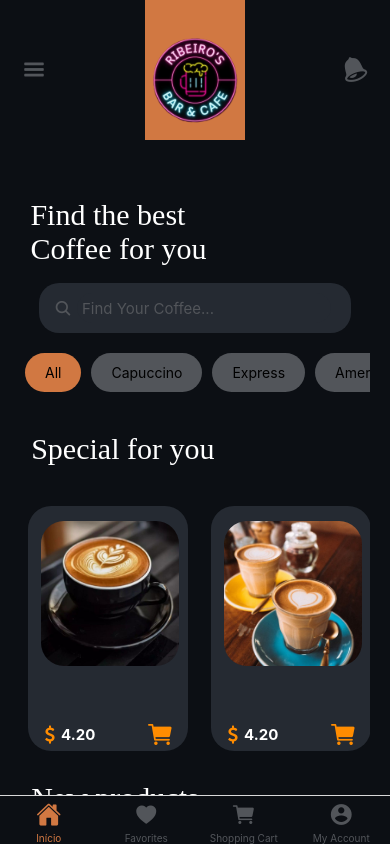
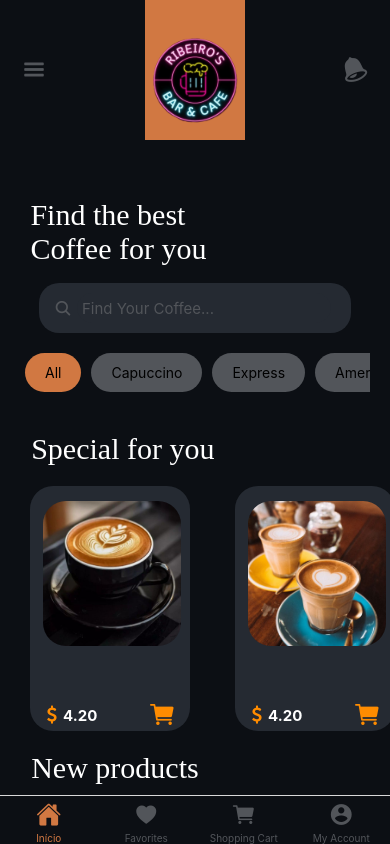
Before and after one commit to Is4ias/brasil-nature-cafe, a React Native app in the folder brasil-nature-cafe/: screen /Home in a window 390 px wide. Built offline with nearby package versions, Linux system fonts and the light colour scheme; no server answers.

Commit message:
style: alteracoes no front

```diff
--- a/brasil-nature-cafe/Router.js
+++ b/brasil-nature-cafe/Router.js
@@ -114,17 +114,13 @@ const Routes = () => {
            component={Detail}
            options={{ headerShown: false}}
          />
-        <Stack.Screen
-          name="capuccino"
-          component={CapuccinoScreen}
-          options={({ navigation }) => backToHomeHeader(navigation)}
-          />
+        <Stack.Screen name="capuccino" component={CapuccinoScreen} options={{ headerShown: false}}/>
         <Stack.Screen name="express" component={ExpressScreen} options={{ headerShown: false}} />
         <Stack.Screen name="american" component={AmericanScreen} options={{ headerShown: false }}/>
         <Stack.Screen name="traditional" component={TraditionalScreen} options={{ headerShown: false}} />
         <Stack.Screen name="no sugar" component={NoSugarScreen} options={{ headerShown: false }}/>
 
-         {/* <Stack.Screen
+         {/* <Stack.Scree§§n
           name="Account"
           component={MyAccount}
           /> */}
--- /dev/null
+++ b/brasil-nature-cafe/src/componentes/ButtonBackHome/index.js
@@ -0,0 +1,24 @@
+import React from "react";
+import { TouchableOpacity, StyleSheet } from "react-native";
+import { useNavigation } from "@react-navigation/native";
+import { Ionicons } from "@expo/vector-icons";
+
+
+const BackButton = () => {
+    const navigation = useNavigation();
+
+    return (
+        <TouchableOpacity style={StyleSheet.button} onPress={() => navigation.navigate('Home')}>
+            <Ionicons name='arrow-back' size={20} color="Black"></Ionicons>
+        </TouchableOpacity>
+    );
+};
+
+const styles = StyleSheet.create({
+    button:  {
+        position: 'absolute',
+        top: 40,
+        left: 20,
+        zIndex: 10
+    }
+})
--- a/brasil-nature-cafe/src/componentes/CardapioEspecial/index.js
+++ b/brasil-nature-cafe/src/componentes/CardapioEspecial/index.js
@@ -32,9 +32,7 @@ const ImageList = () => {
                 keyExtractor={item => item.id}
                 renderItem={({ item }) => (
                     <View style={styles.GraySquare}>
-
                         <View style={styles.imageContainer}>
-
                             <Image
                                 source={item.source}
                                 style={styles.image}
@@ -53,9 +51,6 @@ const ImageList = () => {
 
 const styles = StyleSheet.create({
     container:{
-        padding: 10,
-        paddingHorizontal: 20,
-        marginTop: 10
 
     },
     imageContainer:{
@@ -73,11 +68,11 @@ const styles = StyleSheet.create({
         backgroundColor: '#252A32',
         borderRadius: 23,
         width: 160,
-        height: 245,
+        height: 245.68,
         zIndex: 1,
         alignItems: 'center',
         marginRight: 15,
-        marginLeft: 8,
+        marginLeft: 30,
         flexDirection: 'column',
 
         shadowColor: '#000',
--- a/brasil-nature-cafe/src/pages/ExpressScreen/index.js
+++ b/brasil-nature-cafe/src/pages/ExpressScreen/index.js
@@ -1,13 +1,19 @@
+import { MaterialIcons } from '@expo/vector-icons';
 import { View, StyleSheet, Text} from 'react-native';
+import BackButton from '../../componentes/ButtonBackHome';
 
 
 export default function ExpressCoffe(){
+    const navigateToHome = () => {
+        navigateToHome.navigate('Home')
+    }
     return (
         <View style={styles.container}>
-            <View style={styles.titleExpress}>
+            <View style={styles.HeaderContainer}>
                 <Text style={styles.textExpress}>
                     Coffe Express
                 </Text>
+
             </View>
         </View>
     )
@@ -18,13 +24,25 @@ const styles = StyleSheet.create({
         flex: 1,
         backgroundColor: '#0C0F14',
     },
-    textExpress:{
-        fontSize: 20,
-        color: '#FFF'
+    HeaderContainer:{
+        backgroundColor: "#A1A1A1",
+        flexDirection: 'row'
     },
-    titleExpress: {
+    textExpress: {
+        fontFamily: 'Anto-404Regular',
         justifyContent: 'center',
         alignItems: 'center',
-        marginTop: 30
-    }
+        marginTop: 30,
+        color: `#FFF`,
+        fontSize:20
+    },
+    iconContainer:{
+        width: 33.43,
+        heigth: 33.43,
+        borderRadius: 10,
+        backgroundColor: '#0c0f14',
+        justifyContent: 'center',
+        alignItems: 'center'
+
+    },
 })
--- a/brasil-nature-cafe/src/pages/home/index.js
+++ b/brasil-nature-cafe/src/pages/home/index.js
@@ -224,17 +224,17 @@ const styles = StyleSheet.create({
             // marginVertical: 30,
         },
         ContainerProduts:{
-            gap: 1,
+
         },
         GraySquare:{ //caixa cinza
             backgroundColor: '#252A32',
             borderRadius: 23,
-            width: '160px',
-            height: '245.68px',
+            width: 160,
+            height: 245.68,
             zIndex: 1,
             alignItems: 'center',
             marginRight: 15,
-            marginLeft: 20,
+            marginLeft: 30,
             flexDirection: 'column',
         },
     });
```
